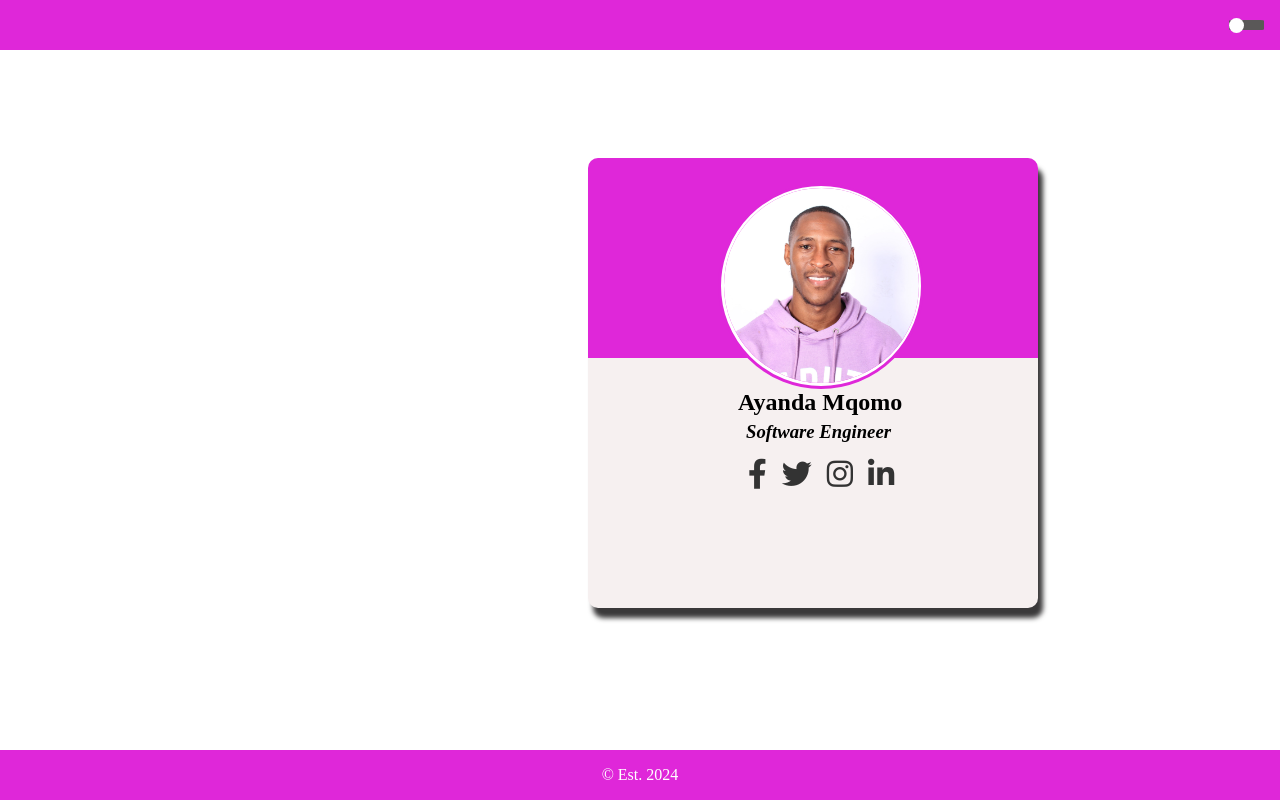
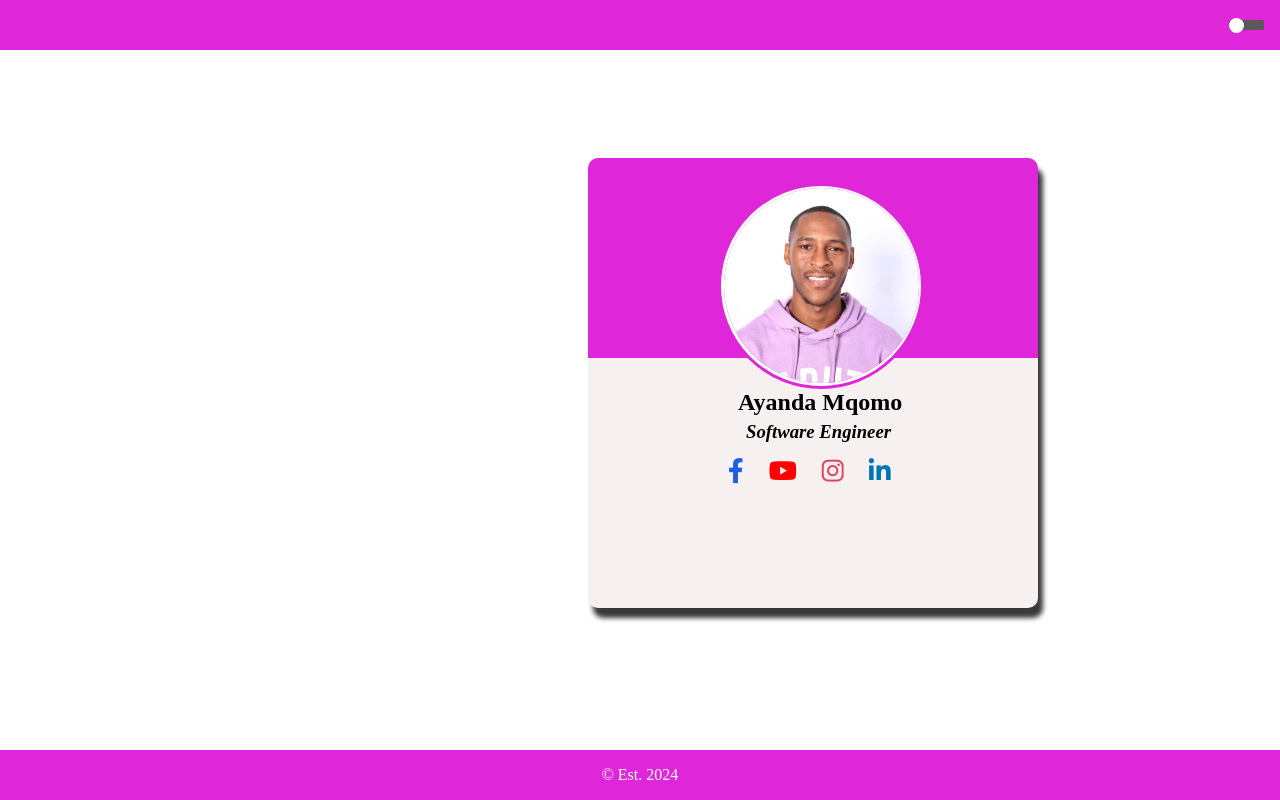
Before and after one commit to Ayanda2002/Responsive-Profile-Card, a plain HTML site: page index.html in a window 1280 px wide. Drawn offline with Linux system fonts and the light colour scheme.

Commit message:
Social media platforms

```diff
--- a/css/style.css
+++ b/css/style.css
@@ -112,7 +112,7 @@ body.dark{
 
 .social_media{
     position: relative;
-    left: 120px;
+    left: 100px;
     top: -20px;
 }
 
@@ -120,19 +120,36 @@ body.dark{
     list-style: none;
     display: flex;
     float: left;
-    gap: 15px;
+    gap: 25px;
 }
 
 .social_media a {
     text-decoration: none;
-    color: #333;
-    font-size: 30px;
-    transition: color 0.3s ease;
+    font-size: 25px;
+    transition: color 0.3s ease, transform 0.5s ease;
 }
 
-.social_media ul li a:hover {
-    color: #0077b5; /* Example: LinkedIn blue, adjust per platform */
+.fa-facebook-f {
+    color: #1f5de2;
 }
+
+.fa-youtube {
+    color: #ff0000;
+}
+
+.fa-instagram {
+    color: #e4405f;
+}
+
+.fa-linkedin-in {
+    color: #0077b5;
+}
+
+li:hover {
+    transition: transform 0.5s ease;
+    transform: scale(1.5,1.5);
+}
+
 
 .footer{
     background-color: rgb(223, 39, 217);
--- a/index.html
+++ b/index.html
@@ -31,7 +31,7 @@
                 <div class="social_media">
                     <ul>
                         <li><a href="https://facebook.com" target="_blank"><i class="fab fa-facebook-f"></i></a></li>
-                        <li><a href="https://twitter.com" target="_blank"><i class="fab fa-twitter"></i></a></li>
+                        <li><a href="https://twitter.com" target="_blank"><i class="fab fa-youtube"></i></a></li>
                         <li><a href="https://instagram.com" target="_blank"><i class="fab fa-instagram"></i></a></li>
                         <li><a href="https://linkedin.com" target="_blank"><i class="fab fa-linkedin-in"></i></a></li>
                     </ul>
```
